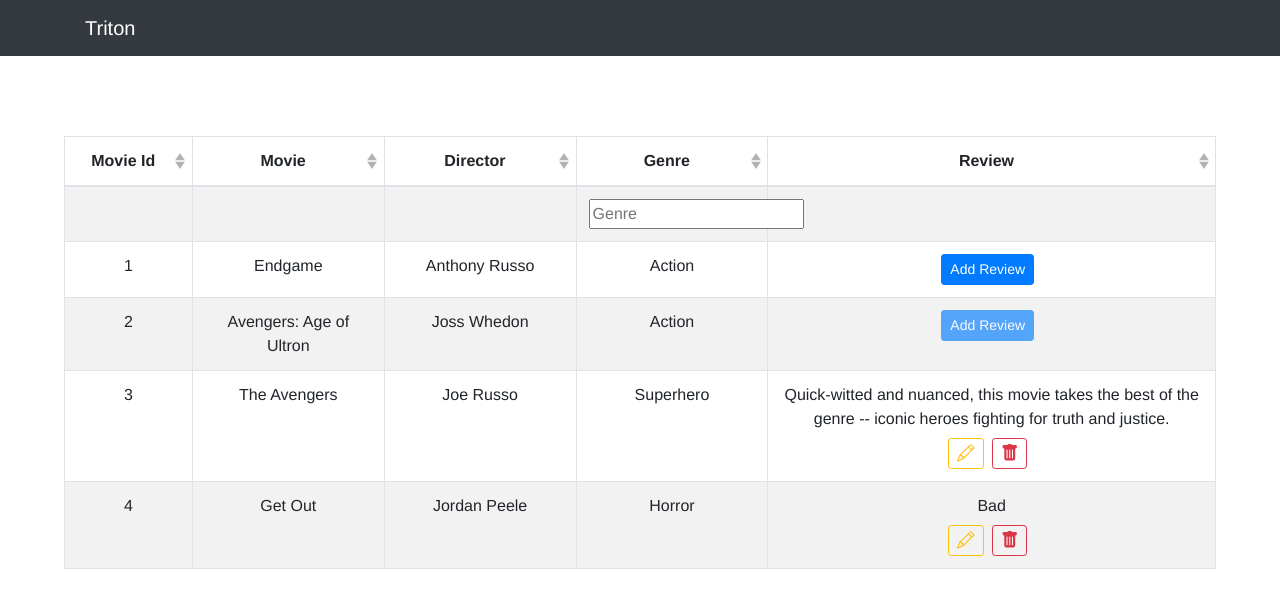
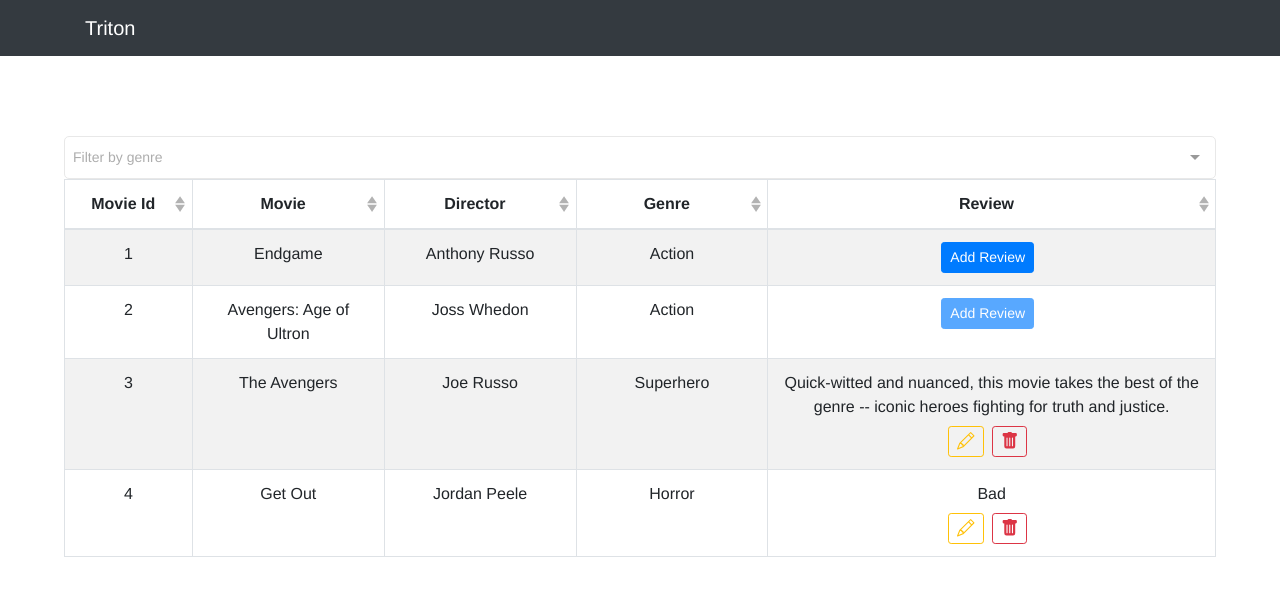
Before and after one commit to annashekhawat/intern-project-frontend, a Vue app: page / in a window 1280 px wide. Shown: the top 608 px of the page. Built offline with nearby package versions, Linux system fonts and the light colour scheme.

Commit message:
implemented multi-select feature in UI

```diff
--- a/src/components/MoviesTable.vue
+++ b/src/components/MoviesTable.vue
@@ -1,5 +1,19 @@
 <template>
   <div id="moviesTable">
+    <template>
+    <div>
+
+    <multiselect
+             v-model="selectedValues"
+             :options="options"
+             :multiple="true"
+             placeholder="Filter by genre"
+             track-by="id"
+             label="genre"
+             @select="filteredGenres">
+           </multiselect>
+      </div>
+    </template>
       <b-table
       fixed
       responsive
@@ -12,7 +26,7 @@
       :dark="dark"
       :foot-clone="footClone"
       :no-border-collapse="noCollapse"
-      :items="filtered"
+      :items="filteredGenres"
       :fields="fields"
       :head-variant="headVariant"
       :table-variant="tableVariant">
@@ -25,14 +39,16 @@
           :style="{ width: field.key === 'review' ? '35%' : (field.key === 'movie_id' ? '10%' : '15%') }"
         >
       </template>
+
       <!-- End Code to set column widths individually-->
 
       <!-- search box for search by genre -->
-      <template slot="top-row" slot-scope="{ fields }">
+      <!-- <template slot="top-row" slot-scope="{ fields }">
         <td v-for="field in fields" :key="field.key">
           <input v-if= "field.key === 'genre'" v-model="filters[field.key]" :placeholder="field.label">
         </td>
-      </template>
+      </template> -->
+
       <!--end code for the search feature -->
 
       <!-- Special code for the column 'Review'-->
@@ -82,8 +98,9 @@
     </b-table>
   </div>
 </template>
-
+<script src="https://unpkg.com/vue-multiselect@2.1.0"></script>
 <script>
+import Multiselect from 'vue-multiselect'
 
 var datalist = [
           { editingReview: false, authorizedToEditReview: true, movie_id: '1', movie: 'Endgame', director: 'Anthony Russo', genre: 'Action', review: '' },
@@ -92,6 +109,7 @@ var datalist = [
           { editingReview: false, authorizedToEditReview: true, movie_id: '4', movie: 'Get Out', director: 'Jordan Peele', genre: 'Horror', review: 'Bad' }
         ];
   export default {
+    components: { Multiselect },
     data() {
       return {
         maxLengthOfReview: '120',
@@ -101,13 +119,9 @@ var datalist = [
             {key: 'director', label: 'Director', sortable: true},
             {key: 'genre', label: 'Genre', sortable: true},
             {key: 'review', label: 'Review', sortable: true}],
-       filters: {
-          movie_id: '',
-          movie: '',
-          director: '',
-          genre: '',
-          review: ''
-        },
+        selectedValues: [],
+        options: [{'genre' : 'Action','id' : '1'},
+        {'genre' : 'Horror', 'id' : '3'},{ 'genre' : 'Superhero', 'id': '2'}],
         items: datalist,
         tableVariants: [
           'primary',
@@ -172,18 +186,24 @@ var datalist = [
       }
     },
     computed: {
-      filtered: function() {
-        const filtered = this.items.filter(item => {
-        return Object.keys(this.filters).every(key =>
-            String(item[key]).toLowerCase().match(this.filters[key].toLowerCase()))
-      })
-      return filtered.length > 0 ? filtered : [{
-        movie_id: '',
-        movie: '',
-        director: '',
-        genre: '',
-        review: ''
-      }]
+      selectedGenres() {
+        const genres = []
+        for (const { genre } of this.selectedValues) {
+          genres.push(genre)
+        }
+        return genres
+      },
+      filteredGenres() {
+        if (this.selectedValues.length === 0) {
+          return this.items
+        }
+        const itemsList = []
+        for (const item of this.items) {
+          if (this.selectedGenres.includes(item.genre)) {
+            itemsList.push(item)
+          }
+        }
+        return itemsList
       }
     }
   }
@@ -211,3 +231,4 @@ var datalist = [
 }
 
 </style>
+<style src="vue-multiselect/dist/vue-multiselect.min.css"></style>
```
